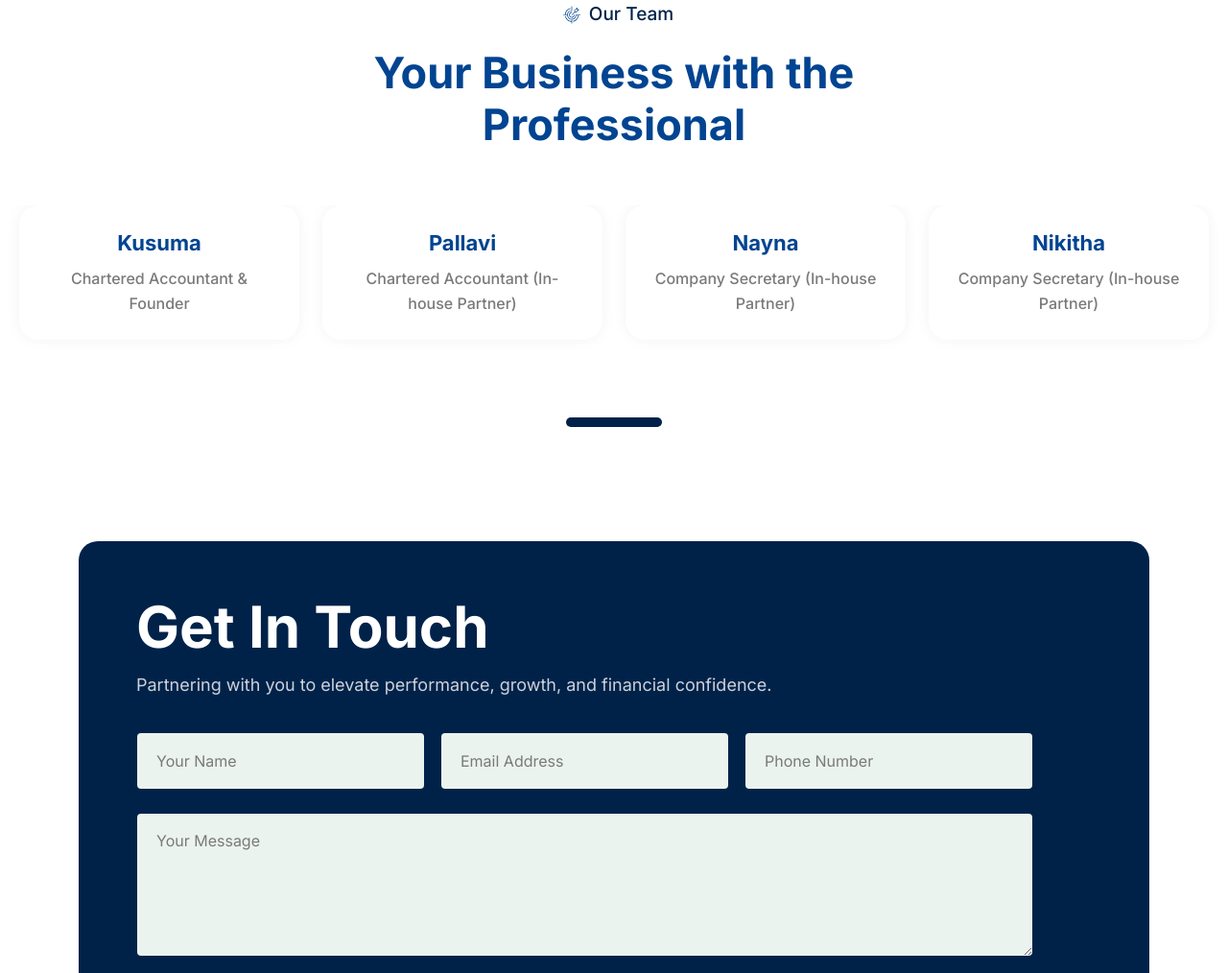
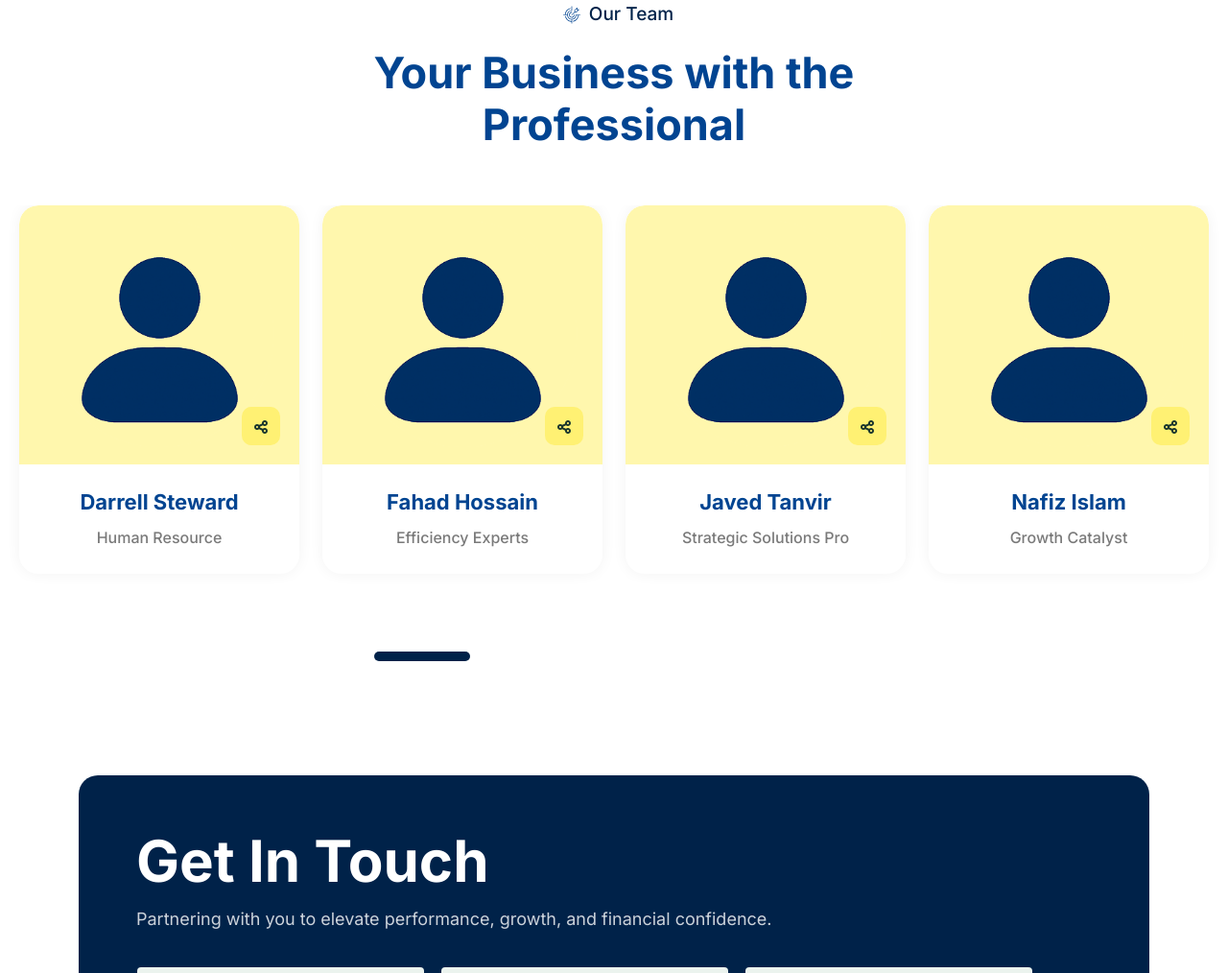
Before and after one commit to guptaRishi00/scss, a plain HTML site: page index.html in a window 1280 px wide. Shown: the part 6590-7604 px from the top of the page at 96% size. Drawn offline with Linux system fonts and the light colour scheme.

Commit message:
initial commit

```diff
--- a/index.html
+++ b/index.html
@@ -670,7 +670,9 @@
             <div class="col-lg-6">
                 <div class="team-card">
                     <div class="team-card_wrapp">
-
+                        <div class="team-card_img">
+                            <img src="assets/img/profile.png" alt="img">
+                        </div>
                         <div class="team-social">
                             <div class="plus-btn">
                                 <img src="assets/img/icon/share.svg" alt="">
@@ -684,9 +686,9 @@
                         </div>
                     </div>
                     <div class="team-card_content">
-                        <h4 class="team-card_title"><a href="team-details.html">Kusuma</a>
+                        <h4 class="team-card_title"><a href="team-details.html">Darrell Steward</a>
                         </h4>
-                        <span class="team-card_desig">Chartered Accountant & Founder</span>
+                        <span class="team-card_desig">Human Resource</span>
 
                     </div>
                 </div>
@@ -694,7 +696,9 @@
             <div class="col-lg-6">
                 <div class="team-card">
                     <div class="team-card_wrapp">
-
+                        <div class="team-card_img">
+                            <img src="assets/img/profile.png" alt="img">
+                        </div>
                         <div class="team-social">
                             <div class="plus-btn">
                                 <img src="assets/img/icon/share.svg" alt="">
@@ -708,9 +712,9 @@
                         </div>
                     </div>
                     <div class="team-card_content">
-                        <h4 class="team-card_title"><a href="team-details.html">Pallavi</a>
+                        <h4 class="team-card_title"><a href="team-details.html">Fahad Hossain</a>
                         </h4>
-                        <span class="team-card_desig">Chartered Accountant (In-house Partner)</span>
+                        <span class="team-card_desig">Efficiency Experts</span>
 
                     </div>
                 </div>
@@ -718,7 +722,9 @@
             <div class="col-lg-6">
                 <div class="team-card">
                     <div class="team-card_wrapp">
-
+                        <div class="team-card_img">
+                            <img src="assets/img/profile.png" alt="img">
+                        </div>
                         <div class="team-social">
                             <div class="plus-btn">
                                 <img src="assets/img/icon/share.svg" alt="">
@@ -732,9 +738,9 @@
                         </div>
                     </div>
                     <div class="team-card_content">
-                        <h4 class="team-card_title"><a href="team-details.html">Nayna</a>
+                        <h4 class="team-card_title"><a href="team-details.html">Javed Tanvir</a>
                         </h4>
-                        <span class="team-card_desig">Company Secretary (In-house Partner)</span>
+                        <span class="team-card_desig">Strategic Solutions Pro</span>
 
                     </div>
                 </div>
@@ -742,7 +748,9 @@
             <div class="col-lg-6">
                 <div class="team-card">
                     <div class="team-card_wrapp">
-
+                        <div class="team-card_img">
+                            <img src="assets/img/profile.png" alt="img">
+                        </div>
                         <div class="team-social">
                             <div class="plus-btn">
                                 <img src="assets/img/icon/share.svg" alt="">
@@ -756,14 +764,39 @@
                         </div>
                     </div>
                     <div class="team-card_content">
-                        <h4 class="team-card_title"><a href="team-details.html">Nikitha</a>
+                        <h4 class="team-card_title"><a href="team-details.html">Nafiz Islam</a>
                         </h4>
-                        <span class="team-card_desig">Company Secretary (In-house Partner)</span>
+                        <span class="team-card_desig">Growth Catalyst</span>
 
                     </div>
                 </div>
             </div>
+            <div class="col-lg-6">
+                <div class="team-card">
+                    <div class="team-card_wrapp">
+                        <div class="team-card_img">
+                            <img src="assets/img/profile.png" alt="img">
+                        </div>
+                        <div class="team-social">
+                            <div class="plus-btn">
+                                <img src="assets/img/icon/share.svg" alt="">
+                            </div>
+                            <div class="global-social">
+                                <a href="https://www.facebook.com/" tabindex="0"><i class="fab fa-facebook-f"></i></a>
+                                <a href="https://www.linkedin.com/" tabindex="0"><i class="fab fa-linkedin-in"></i></a>
+                                <a href="https://www.twitter.com/" tabindex="0"><i class="fab fa-twitter"></i></a>
+                                <a href="#"><img src="assets/img/icon/share2.svg" alt=""></a>
+                            </div>
+                        </div>
+                    </div>
+                    <div class="team-card_content">
+                        <h4 class="team-card_title"><a href="team-details.html">Darrell Steward</a>
+                        </h4>
+                        <span class="team-card_desig">Human Resource</span>
 
+                    </div>
+                </div>
+            </div>
         </div>
     </div>
 
```
Also changed, not shown: assets/img/profile.png (added).
